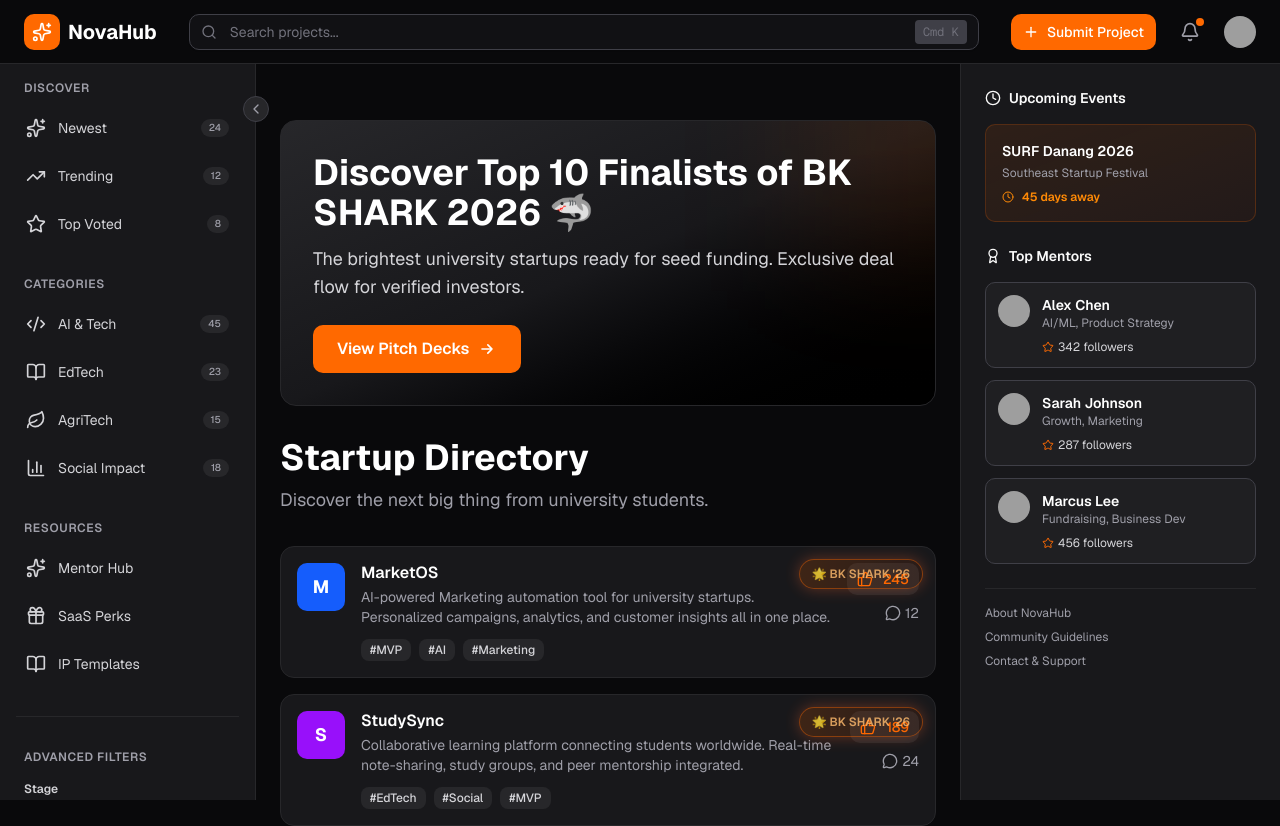
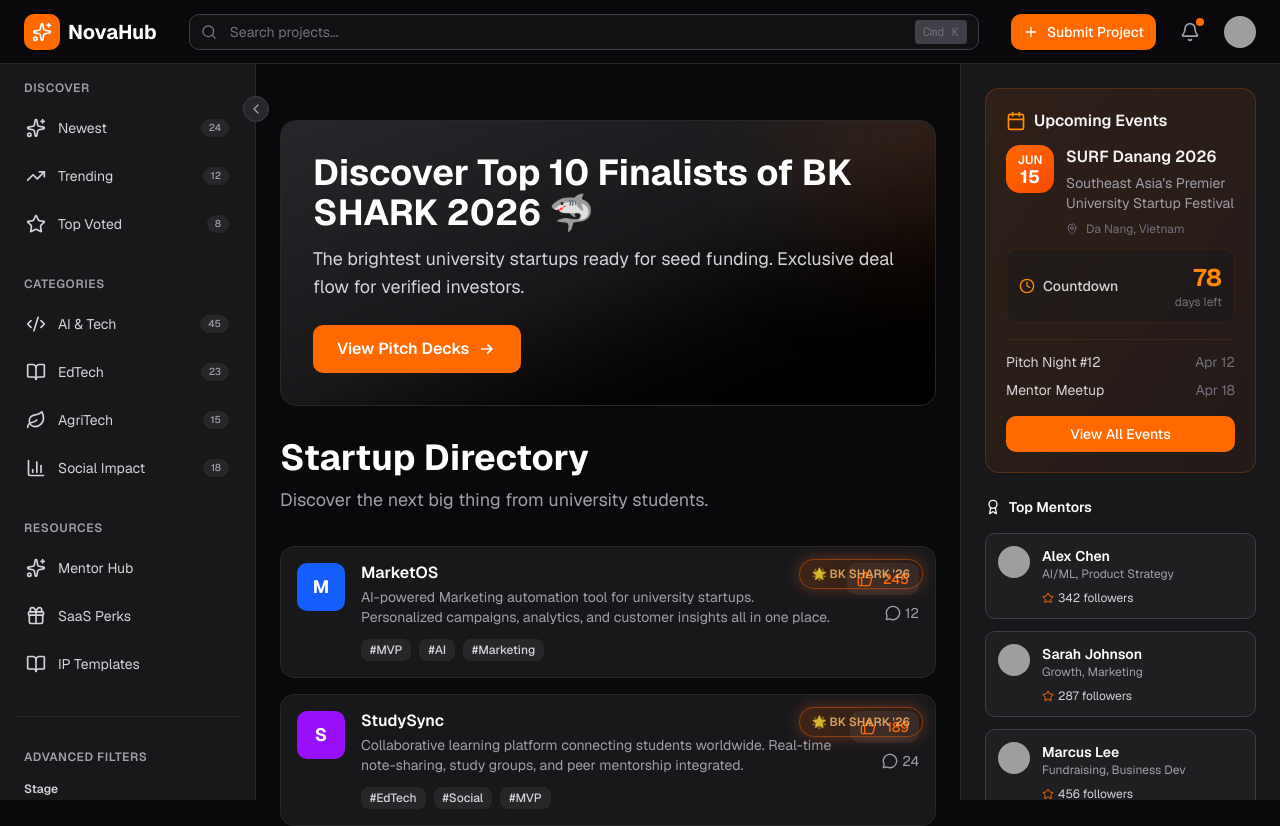
Before and after one commit to kizuna-hub/kizuna, a Next.js app: page / in a window 1280 px wide. Shown: the top 826 px of the page. Built offline with nearby package versions, Linux system fonts and the light colour scheme; grey boxes are pictures that could not be loaded.

Commit message:
add upcoming event and stats community on right side bar

```diff
--- a/components/right-sidebar.tsx
+++ b/components/right-sidebar.tsx
@@ -1,6 +1,6 @@
 'use client'
 
-import { Clock, Star, Award } from 'lucide-react'
+import { Calendar, Clock, MapPin, Star, Award } from 'lucide-react'
 import { Avatar, AvatarImage, AvatarFallback } from '@/components/ui/avatar'
 import { Badge } from '@/components/ui/badge'
 
@@ -38,34 +38,65 @@ const topMentors = [
 ]
 
 export function RightSidebar() {
+  const daysUntilSURF = Math.floor((new Date('2026-06-15').getTime() - new Date().getTime()) / (1000 * 60 * 60 * 24));
   return (
     <aside className="w-80 fixed right-0 top-16 h-[calc(100vh-64px)] bg-zinc-900 border-l border-zinc-800 overflow-y-auto">
       <div className="p-6 space-y-6">
         {/* Upcoming Events */}
-        <div>
-          <h2 className="text-sm font-semibold text-zinc-50 mb-4 flex items-center gap-2">
-            <Clock className="w-4 h-4" />
-            Upcoming Events
-          </h2>
+        {/* Upcoming Events Widget */}
+        <div className="bg-gradient-to-br from-orange-500/10 to-orange-600/5 border border-orange-500/20 rounded-xl p-5 space-y-4">
+          <div className="flex items-center gap-2 mb-3">
+            <Calendar className="w-5 h-5 text-orange-400" />
+            <h3 className="font-semibold text-zinc-100">Upcoming Events</h3>
+          </div>
+
+          {/* Main Event */}
           <div className="space-y-3">
-            {upcomingEvents.map((event) => (
-              <div
-                key={event.id}
-                className="p-4 bg-gradient-to-br from-orange-500/10 to-orange-600/5 border border-orange-500/20 rounded-lg hover:border-orange-500/40 transition"
-              >
-                <h3 className="font-semibold text-white text-sm mb-1">
-                  {event.name}
-                </h3>
-                <p className="text-xs text-zinc-400 mb-2">
-                  {event.description}
-                </p>
-                <div className="flex items-center gap-2 text-orange-400 text-xs font-semibold">
-                  <Clock className="w-3 h-3" />
-                  {event.daysUntil} days away
+            <div className="flex items-start gap-3">
+              <div className="w-12 h-12 bg-gradient-to-br from-orange-500 to-orange-600 rounded-xl flex flex-col items-center justify-center text-white flex-shrink-0">
+                <span className="text-xs font-semibold">JUN</span>
+                <span className="text-lg font-bold leading-none">15</span>
+              </div>
+              <div className="flex-1">
+                <h4 className="font-semibold text-zinc-100 mb-1">SURF Danang 2026</h4>
+                <p className="text-sm text-zinc-400 mb-2">Southeast Asia's Premier University Startup Festival</p>
+                <div className="flex items-center gap-2 text-xs text-zinc-500">
+                  <MapPin className="w-3 h-3" />
+                  <span>Da Nang, Vietnam</span>
                 </div>
               </div>
-            ))}
+            </div>
+
+            {/* Countdown */}
+            <div className="bg-zinc-900/50 rounded-lg p-3 border border-orange-500/10">
+              <div className="flex items-center justify-between">
+                <div className="flex items-center gap-2">
+                  <Clock className="w-4 h-4 text-orange-400" />
+                  <span className="text-sm font-medium text-zinc-300">Countdown</span>
+                </div>
+                <div className="text-right">
+                  <div className="text-2xl font-bold text-orange-400">{daysUntilSURF}</div>
+                  <div className="text-xs text-zinc-500">days left</div>
+                </div>
+              </div>
+            </div>
           </div>
+
+          {/* Other Events */}
+          <div className="pt-3 border-t border-orange-500/10 space-y-2">
+            <div className="flex justify-between items-center text-sm">
+              <span className="text-zinc-300">Pitch Night #12</span>
+              <span className="text-zinc-500">Apr 12</span>
+            </div>
+            <div className="flex justify-between items-center text-sm">
+              <span className="text-zinc-300">Mentor Meetup</span>
+              <span className="text-zinc-500">Apr 18</span>
+            </div>
+          </div>
+
+          <button className="w-full py-2 bg-orange-500 hover:bg-orange-600 text-white rounded-lg text-sm font-medium transition-colors">
+            View All Events
+          </button>
         </div>
 
         {/* Top Mentors */}
@@ -103,6 +134,29 @@ export function RightSidebar() {
           </div>
         </div>
 
+        {/* Community Stats */}
+        <div className="bg-zinc-900 border border-zinc-800 rounded-xl p-5">
+          <h3 className="font-semibold text-zinc-100 mb-4">Community Stats</h3>
+          <div className="grid grid-cols-2 gap-4">
+            <div className="text-center">
+              <div className="text-2xl font-bold text-orange-400">247</div>
+              <div className="text-xs text-zinc-500">Active Projects</div>
+            </div>
+            <div className="text-center">
+              <div className="text-2xl font-bold text-orange-400">1.2K</div>
+              <div className="text-xs text-zinc-500">Students</div>
+            </div>
+            <div className="text-center">
+              <div className="text-2xl font-bold text-orange-400">89</div>
+              <div className="text-xs text-zinc-500">Mentors</div>
+            </div>
+            <div className="text-center">
+              <div className="text-2xl font-bold text-orange-400">34</div>
+              <div className="text-xs text-zinc-500">Universities</div>
+            </div>
+          </div>
+        </div>
+
         {/* Footer Links */}
         <div className="pt-4 border-t border-zinc-800">
           <div className="space-y-2 text-xs">
```
